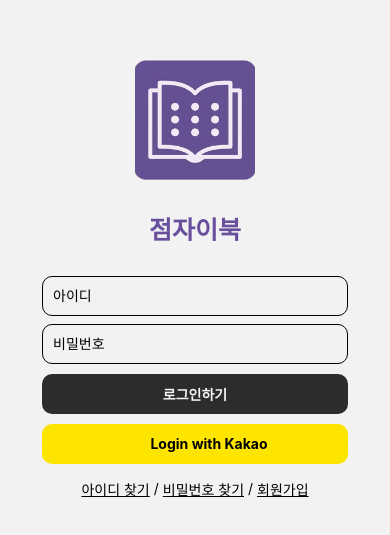
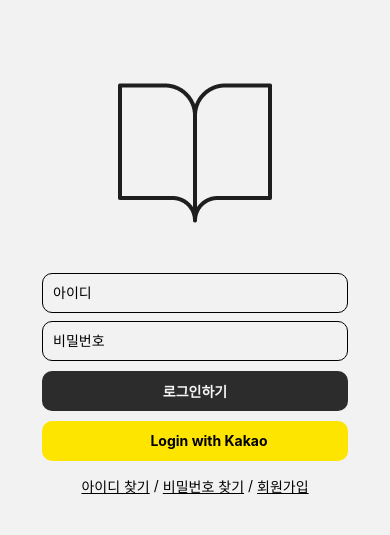
Before and after one commit to Braille-Ebook/BrailleEbookFront, a React Native app: screen /LoginScreen in a window 390 px wide. Shown: the part 143-678 px from the top of the page. Built offline with nearby package versions, Linux system fonts and the light colour scheme; what react-native-worklets would draw is missing.

Commit message:
#25 [FEAT] Change Braillebook Icon in LoginScreen

```diff
--- a/assets/icons/index.js
+++ b/assets/icons/index.js
@@ -7,6 +7,7 @@ export { default as starIcon } from './starIcon.png';
 export { default as starFillIcon } from './starFillIcon.png';
 
 export { default as bookOpened } from './bookOpened.png';
+export { default as bookOpenedBig } from './bookOpenedBig.png';
 export { default as edit } from './edit.png';
 export { default as profile } from './profile.png';
 export { default as send } from './send.png';
--- a/src/screens/Login/LoginScreen.js
+++ b/src/screens/Login/LoginScreen.js
@@ -10,7 +10,7 @@ import {
 import { useNavigation } from '@react-navigation/native';
 import commonStyles from '../../../assets/styles/commonStyles';
 import commonColors from '../../../assets/colors/commonColors';
-import { kakaoIcon, braillebookIconPurple } from '../../../assets/icons';
+import { kakaoIcon, bookOpenedBig } from '../../../assets/icons';
 import LoginConfirmModal from '../../modals/LoginConfirmModal';
 
 const LoginScreen = () => {
@@ -35,8 +35,7 @@ const LoginScreen = () => {
 
     return (
         <View style={styles.container}>
-            <Image source={braillebookIconPurple} style={styles.logo} />
-            <Text style={styles.title}>점자이북</Text>
+            <Image source={bookOpenedBig} style={styles.logo} />
             <View style={styles.inputContainer}>
                 <TextInput
                     value={id}
@@ -100,7 +99,7 @@ const styles = StyleSheet.create({
         justifyContent: 'center',
         alignItems: 'center',
     },
-    logo: { width: 120, height: 120, marginBottom: 30 },
+    logo: { width: 180, height: 180, marginBottom: 30 },
     title: {
         fontSize: 25,
         fontWeight: 800,
```
Also changed, not shown: assets/icons/bookOpenedBig.png (added).
